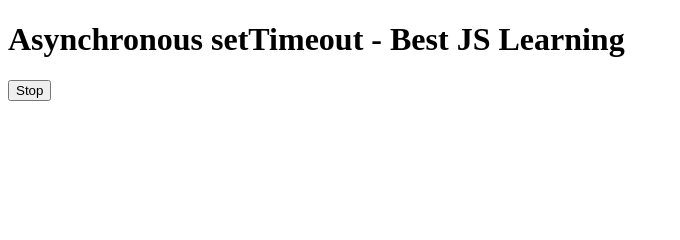
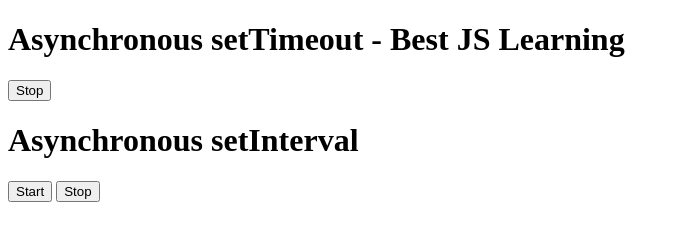
Before and after one commit to rexashwin/web_learning, a browser extension: page js-learning/js/16Async.html in a window 1280 px wide. Shown: the whole page, without its empty margins (0-680 px from the left). Drawn offline with Linux system fonts and the light colour scheme.

Commit message:
js - setInterval on button click

```diff
--- a/js-learning/js/16Async.html
+++ b/js-learning/js/16Async.html
@@ -11,6 +11,11 @@
     <div class="setTimeout">
         <h1>Asynchronous setTimeout</h1>
         <button id="stopTimeout">Stop</button>
+    </div>
+    <div class="setInterval">
+        <h1>Asynchronous setInterval</h1>
+        <button id="startInterval">Start</button>
+        <button id="stopInterval">Stop</button>
     </div>
 </body>
 <script>
@@ -39,7 +44,10 @@
     const sayDate = function (str) {
         console.log(str, Date.now());
     }
-    const intervalId = setInterval(sayDate, 2000, "Hello");
+
+    document.querySelector("#startInterval").addEventListener("click", function () {
+        const intervalId = setInterval(sayDate, 2000, "Hello")
+    });
 </script>
 
 </html>
```
